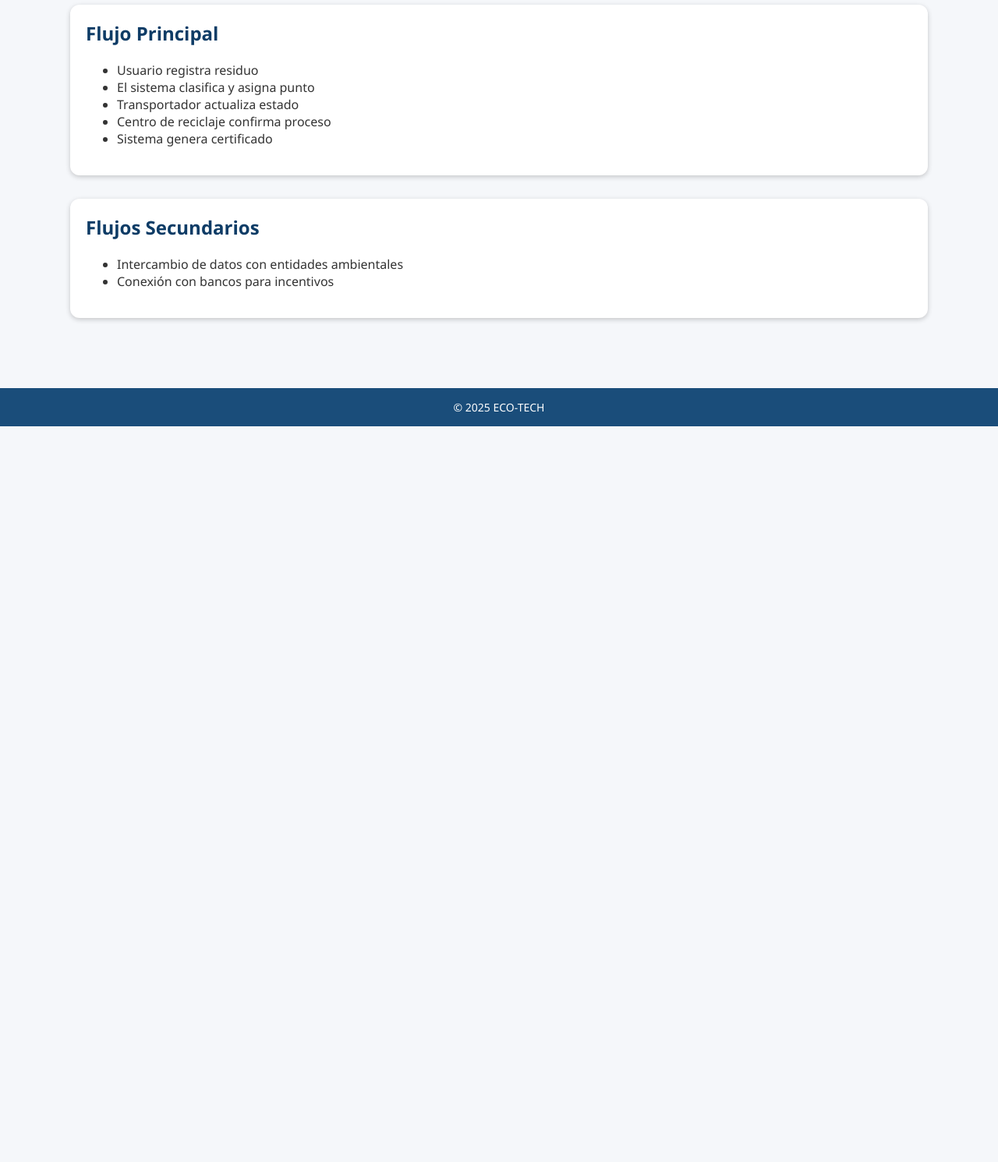
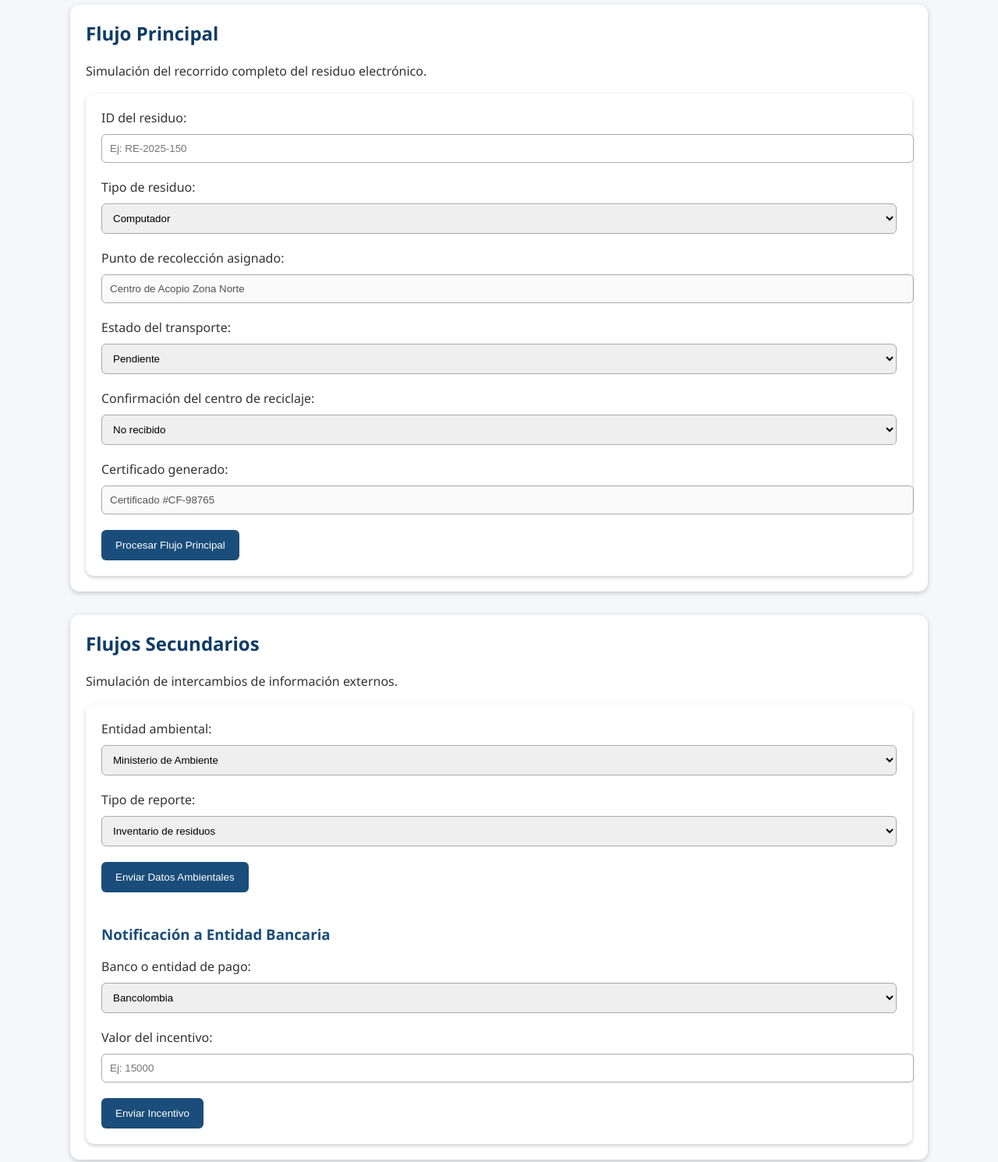
Before and after one commit to Dic-ui/eco_tech_site, a plain HTML site: page flujos.html in a window 1280 px wide. Shown: the part 200-1691 px from the top of the page at 78% size. Before the commit the page ends 800 px from the top, so only its background shows below. Drawn offline with Linux system fonts and the light colour scheme.

Commit message:
Update flujos.html

```diff
--- a/flujos.html
+++ b/flujos.html
@@ -9,33 +9,117 @@
 
 <header>
     <h1>Flujos de Información</h1>
-    <nav><ul><li><a href="index.html">Inicio</a></li></ul></nav>
+    <nav>
+        <ul>
+            <li><a href="index.html">Inicio</a></li>
+        </ul>
+    </nav>
 </header>
 
 <div class="contenedor">
 
-    <div class="card">
+    <!-- FLUJO PRINCIPAL -->
+    <div class="card formulario">
         <h2>Flujo Principal</h2>
-        <ul>
-            <li>Usuario registra residuo</li>
-            <li>El sistema clasifica y asigna punto</li>
-            <li>Transportador actualiza estado</li>
-            <li>Centro de reciclaje confirma proceso</li>
-            <li>Sistema genera certificado</li>
-        </ul>
+        <p>Simulación del recorrido completo del residuo electrónico.</p>
+
+        <form action="#" method="post">
+
+            <!-- 1. USUARIO REGISTRA RESIDUO -->
+            <label for="id_residuo_fp">ID del residuo:</label>
+            <input type="text" id="id_residuo_fp" name="id_residuo_fp" placeholder="Ej: RE-2025-150">
+
+            <label for="tipo_residuo_fp">Tipo de residuo:</label>
+            <select id="tipo_residuo_fp" name="tipo_residuo_fp">
+                <option>Computador</option>
+                <option>Celular</option>
+                <option>Televisor</option>
+                <option>Baterías</option>
+                <option>Nevera</option>
+                <option>Electrodoméstico pequeño</option>
+            </select>
+
+            <!-- 2. SISTEMA CLASIFICA Y ASIGNA PUNTO -->
+            <label for="punto_asignado">Punto de recolección asignado:</label>
+            <input type="text" id="punto_asignado" value="Centro de Acopio Zona Norte" disabled>
+
+            <!-- 3. TRANSPORTADOR ACTUALIZA ESTADO -->
+            <label for="estado_transporte">Estado del transporte:</label>
+            <select id="estado_transporte" name="estado_transporte">
+                <option>Pendiente</option>
+                <option>En ruta</option>
+                <option>Entregado al centro de reciclaje</option>
+            </select>
+
+            <!-- 4. CENTRO DE RECICLAJE CONFIRMA -->
+            <label for="confirmacion_reciclaje">Confirmación del centro de reciclaje:</label>
+            <select id="confirmacion_reciclaje" name="confirmacion_reciclaje">
+                <option>No recibido</option>
+                <option>Recibido y en proceso</option>
+                <option>Proceso finalizado</option>
+            </select>
+
+            <!-- 5. SISTEMA GENERA CERTIFICADO -->
+            <label for="certificado">Certificado generado:</label>
+            <input type="text" id="certificado" value="Certificado #CF-98765" disabled>
+
+            <button class="btn" type="submit">Procesar Flujo Principal</button>
+
+        </form>
     </div>
 
-    <div class="card">
+    <!-- FLUJOS SECUNDARIOS -->
+    <div class="card formulario">
         <h2>Flujos Secundarios</h2>
-        <ul>
-            <li>Intercambio de datos con entidades ambientales</li>
-            <li>Conexión con bancos para incentivos</li>
-        </ul>
+        <p>Simulación de intercambios de información externos.</p>
+
+        <form action="#" method="post">
+
+            <!-- Intercambio con entidades ambientales -->
+            <label for="entidad_ambiental">Entidad ambiental:</label>
+            <select id="entidad_ambiental" name="entidad_ambiental">
+                <option>Ministerio de Ambiente</option>
+                <option>Corporación Autónoma Regional</option>
+                <option>AUA (Autoridad Ambiental Urbana)</option>
+                <option>IDEAM</option>
+            </select>
+
+            <label for="tipo_envio">Tipo de reporte:</label>
+            <select id="tipo_envio" name="tipo_envio">
+                <option>Inventario de residuos</option>
+                <option>Reporte de reciclaje</option>
+                <option>Informe de trazabilidad</option>
+            </select>
+
+            <button class="btn" type="submit">Enviar Datos Ambientales</button>
+
+            <br><br>
+
+            <!-- Conexión con bancos -->
+            <h3>Notificación a Entidad Bancaria</h3>
+
+            <label for="banco">Banco o entidad de pago:</label>
+            <select id="banco" name="banco">
+                <option>Bancolombia</option>
+                <option>Banco de Bogotá</option>
+                <option>Davivienda</option>
+                <option>Nequi</option>
+                <option>Movii</option>
+            </select>
+
+            <label for="valor_incentivo">Valor del incentivo:</label>
+            <input type="number" id="valor_incentivo" name="valor_incentivo" placeholder="Ej: 15000">
+
+            <button class="btn" type="submit">Enviar Incentivo</button>
+
+        </form>
     </div>
 
 </div>
 
-<footer>© 2025 ECO-TECH</footer>
+<footer>
+    © 2025 ECO-TECH
+</footer>
 
 </body>
 </html>
```
